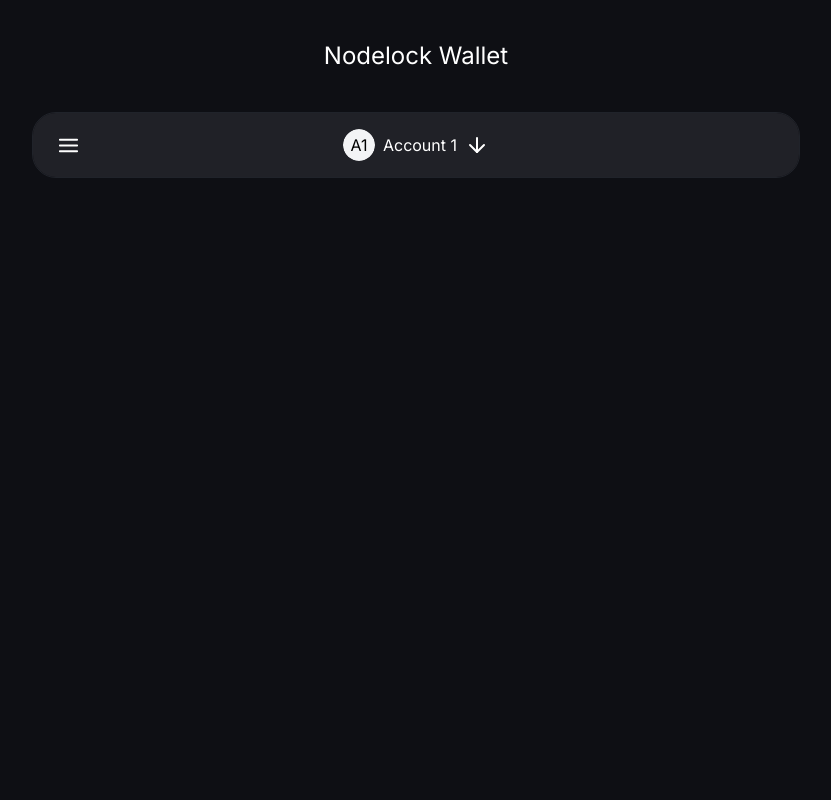
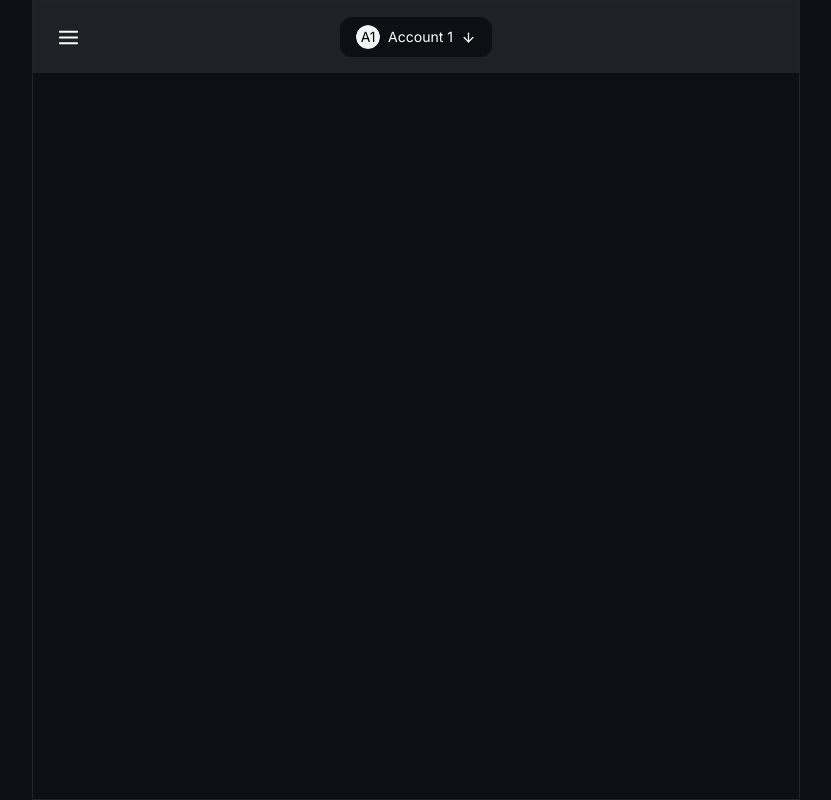
Before and after one commit to sohail900/nodelock-wallet, a Next.js app: page /dashboard in a window 1280 px wide. Shown: the whole page, without its empty margins (224-1055 px from the left). Built offline with nearby package versions, Linux system fonts and the light colour scheme.

Commit message:
add sidebar

```diff
--- a/src/app/dashboard/page.tsx
+++ b/src/app/dashboard/page.tsx
@@ -1,15 +1,12 @@
 import Header from '@/components/dashboard/Header'
+import Sidebar from '@/components/dashboard/Sidebar'
 import React from 'react'
 
 const Dashboard = () => {
     return (
-        <div className='w-[60%] mx-auto'>
-            <h1 className='py-10 text-center text-2xl font-medium'>
-                Nodelock Wallet
-            </h1>
-            <div className='rounded-3xl border border-gray-500/20 overflow-hidden'>
-                <Header />
-            </div>
+        <div className='w-[60%] h-[100vh] mx-auto border border-gray-500/20 overflow-hidden relative'>
+            <Header />
+            <Sidebar />
         </div>
     )
 }
--- /dev/null
+++ b/src/components/dashboard/Accounts.tsx
@@ -0,0 +1,17 @@
+import React from 'react'
+import { Avatar, AvatarFallback } from '../ui/avatar'
+
+const Accounts = ({ index }: { index: number }) => {
+    return (
+        <div className='flex items-center gap-1 flex-col w-full cursor-pointer'>
+            <Avatar className='h-12 w-full  text-base '>
+                <AvatarFallback className='bg-bg-color'>
+                    A{index + 1}
+                </AvatarFallback>
+            </Avatar>
+            <p className='text-[0.6rem]'>Account {index + 1}</p>
+        </div>
+    )
+}
+
+export default Accounts
--- a/src/components/dashboard/Header.tsx
+++ b/src/components/dashboard/Header.tsx
@@ -1,16 +1,23 @@
+'use client'
 import React from 'react'
 import { Avatar, AvatarFallback } from '@/components/ui/avatar'
 import { AlignJustify, ArrowDown } from 'lucide-react'
+import { useToggleSidebar } from '@/hooks/useToggleSidebar'
 const Header = () => {
+    const { openSidebar } = useToggleSidebar()
     return (
-        <div className='w-full py-4 px-6 relative grid place-items-center bg-secondary'>
-            <AlignJustify size={23} className='absolute left-6' />
-            <div className='flex items-center gap-2'>
-                <Avatar className='h-8 w-8 text-black'>
+        <div className='w-full  py-4 px-6 relative grid place-items-center bg-secondary'>
+            <AlignJustify
+                size={23}
+                className='absolute left-6 cursor-pointer'
+                onClick={() => openSidebar()}
+            />
+            <div className='flex items-center gap-2 rounded-xl py-2 px-4 bg-bg-color cursor-pointer'>
+                <Avatar className='h-6 w-6 text-black text-sm'>
                     <AvatarFallback>A1</AvatarFallback>
                 </Avatar>
-                Account 1
-                <ArrowDown />
+                <p className='text-sm'>Account 1</p>
+                <ArrowDown size={15} className='' />
             </div>
         </div>
     )
--- /dev/null
+++ b/src/components/dashboard/Sidebar.tsx
@@ -0,0 +1,44 @@
+'use client'
+import { useToggleSidebar } from '@/hooks/useToggleSidebar'
+import { ArrowLeft, Pencil, Plus, Settings2 } from 'lucide-react'
+import React from 'react'
+import Accounts from './Accounts'
+
+const Sidebar = () => {
+    const { isSidebarOpen, closeSidebar, openSidebar } = useToggleSidebar()
+    return (
+        <div
+            className={`w-16 bg-black h-[96vh] absolute top-3 rounded-2xl transition-all duration-100 ease-in-out ${
+                isSidebarOpen ? 'left-2' : '-left-full'
+            } z-50 px-2`}
+        >
+            <div className='h-full flex items-center justify-between flex-col py-3'>
+                <div className='flex flex-col gap-2 overflow-y-auto'>
+                    <div
+                        className='w-9 h-9 mx-auto  grid place-items-center rounded-xl transition-all duration-100 ease-in-out hover:bg-white hover:text-black cursor-pointer mb-4'
+                        onClick={() => closeSidebar()}
+                    >
+                        <ArrowLeft size={21} />
+                    </div>
+                    {Array.from({ length: 5 }).map((_, i) => (
+                        <Accounts key={i} index={i} />
+                    ))}
+                </div>
+                <div className='w-full'>
+                    <hr className='mb-3 border-none outline-none w-full h-[1px] bg-white/20' />
+                    <div className='w-9 h-9 mx-auto grid place-items-center rounded-xl transition-all duration-100 ease-in-out hover:bg-white hover:text-black cursor-pointer mb-1'>
+                        <Plus size={21} />
+                    </div>
+                    <div className='w-9 h-9 mx-auto grid place-items-center rounded-xl transition-all duration-100 ease-in-out hover:bg-white hover:text-black cursor-pointer mb-1'>
+                        <Pencil size={21} />
+                    </div>
+                    <div className='w-9 h-9 mx-auto grid place-items-center rounded-xl transition-all duration-100 ease-in-out hover:bg-white hover:text-black cursor-pointer '>
+                        <Settings2 size={21} />
+                    </div>
+                </div>
+            </div>
+        </div>
+    )
+}
+
+export default Sidebar
--- /dev/null
+++ b/src/hooks/useToggleSidebar.ts
@@ -0,0 +1,12 @@
+import { create } from 'zustand'
+
+interface SidebarState {
+    isSidebarOpen: boolean
+    closeSidebar: () => void
+    openSidebar: () => void
+}
+export const useToggleSidebar = create<SidebarState>((set) => ({
+    isSidebarOpen: false,
+    closeSidebar: () => set({ isSidebarOpen: false }),
+    openSidebar: () => set({ isSidebarOpen: true }),
+}))
```
Also changed, not shown: src/hooks/useSeedStore.ts (renamed from src/hooks/useSeedStore.tsx).
